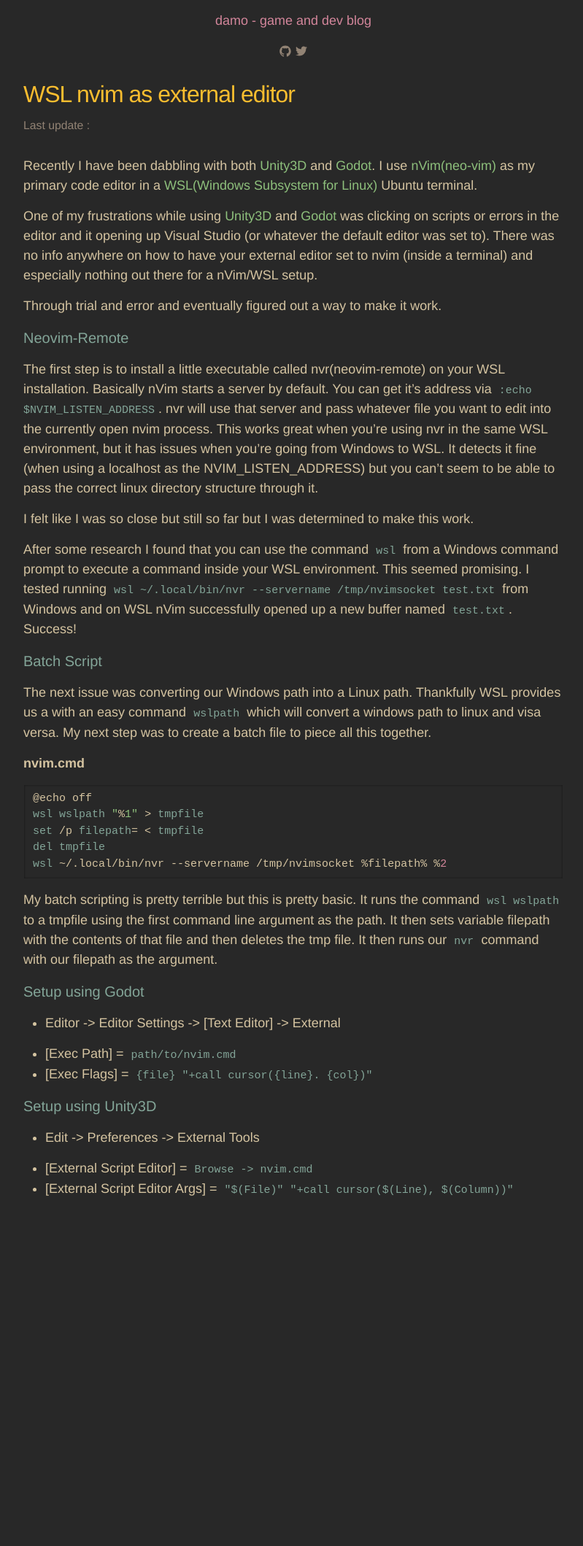
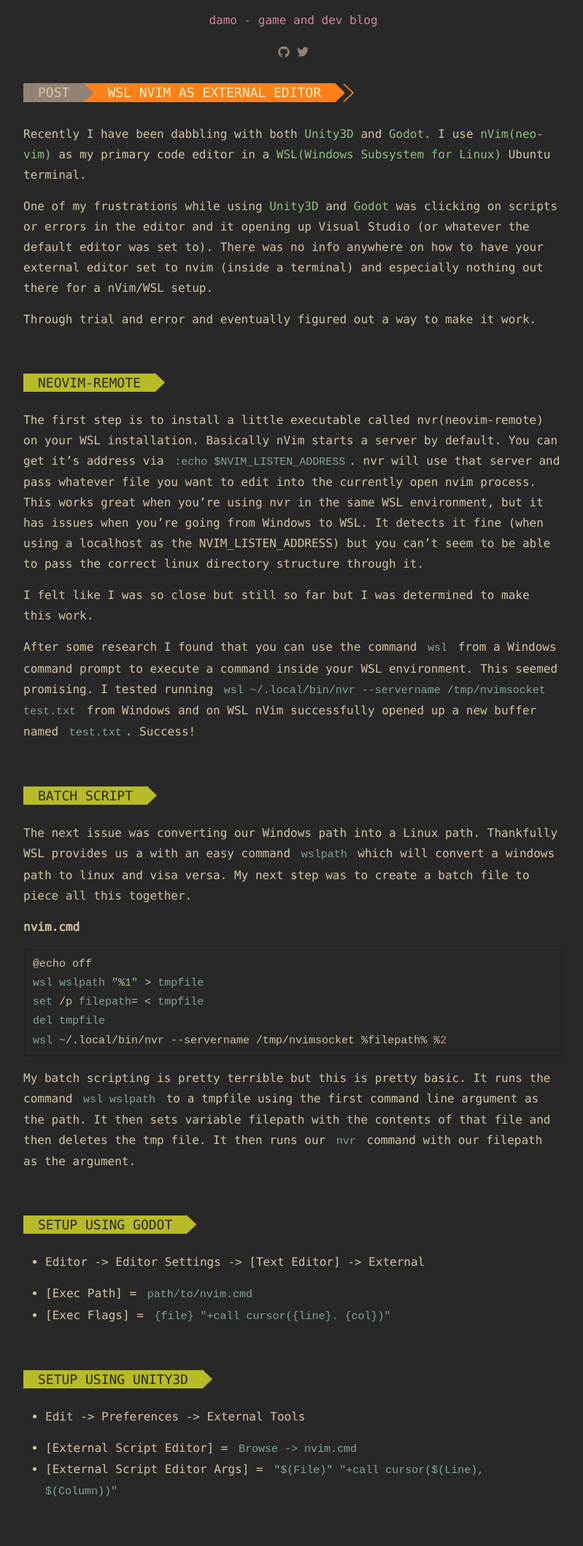
Before and after one commit to damopewpew/damopewpew.github.io, a Jekyll site: the page built from _posts/2020-02-29-wsl-nvim-as-external-editor.markdown, in a window 1280 px wide. Shown: the whole page at 73% size, without its empty margins (238-1037 px from the left). Built offline with Jekyll 4.4.1, drawn with Linux system fonts in a browser that asks for light colours; before the commit the page ends 1703 px from its top, so only the background shows below that.

Commit message:
Update styles and font

```diff
--- a/_layouts/post.html
+++ b/_layouts/post.html
@@ -4,8 +4,8 @@ layout: default
 <article class="post" itemscope itemtype="http://schema.org/BlogPosting">
 
   <header class="post-header">
-    <h1 class="post-title" itemprop="name headline">{{ page.title | escape }}</h1>
-    <p class="post-meta">Last update : {{ page.last_update | date: "%d-%m-%Y" }}</p>
+      <h1 class="post-title post-title-grey" itemprop="name headline">POST</h1><span class="post-arrow post-arrow-grey"></span>
+      <h1 class="post-title" itemprop="name headline">{{ page.title | escape }}</h1><span class="post-arrow"></span><span class="post-arrow post-arrow-dark"></span>
   </header>
 
   <div class="post-content" itemprop="articleBody">
--- a/_sass/_layout.scss
+++ b/_sass/_layout.scss
@@ -208,17 +208,52 @@
  */
 .post-header {
   margin-bottom: $spacing-unit;
+  color: $yellow;
+  display: flex;
+  align-items: center;
+  justify-content: flex-start;
+}
+
+.post-arrow {
+    background-color: $black;
+    color: $orange;
+    font-size: 20px;
+    padding: 0;
+    margin: 0;
+    line-height:1.30;
+      @include media-query($on-laptop) {
+            font-size: 17px;
+        }
+}
+
+.post-arrow-grey {
+    background-color: $orange;
+    color: $grey;
 }
 
 .post-title {
-  font-size: 32px;
-  letter-spacing: -1px;
-  line-height: 1;
-  color: $yellow;
+    text-transform: uppercase;
+    line-height: 1.0;
+    margin: 0;
+    padding: 4px 20px 4px 20px;
+      font-size: 18px;
+      align-items: center;
+      align-self: center;
+      color: $white;
+      max-height: 24px;
 
-  @include media-query($on-laptop) {
-    font-size: 26px;
-  }
+  background-color: $orange;
+      @include media-query($on-laptop) {
+        font-size: 14px;
+        overflow: hidden;
+        word-wrap: none;
+        white-space: nowrap;
+      }
+}
+
+.post-title-grey {
+    background-color: $grey;
+    color: $text-color;
 }
 
 .post-content {
@@ -235,14 +270,31 @@
   }
 
   h3 {
-    font-size: 20px;
-    margin: 15px 0;
-    color: $blue;
+    padding: 2px 0px 2px 20px;
+    font-size: 18px;
+    color: $black;
+    background-color: $green;
+    display: inline;
+    text-transform: uppercase;
 
     @include media-query($on-laptop) {
-      font-size: 18px;
+      font-size: 14px;
     }
   }
+
+  h3::after {
+      margin-top: 40px;
+    margin-left: 20px;
+    margin-bottom: 20px;
+      display: inline-block;
+        content: "";
+        background-color: $black;
+        color: $green;
+        font-size: 20px;
+    @include media-query($on-laptop) {
+      font-size: 15px;
+    }
+    }
 
   h4 {
     font-size: 18px;
@@ -252,7 +304,6 @@
     }
   }
 }
-
 
 
 /**
--- a/assets/main.scss
+++ b/assets/main.scss
@@ -2,6 +2,10 @@
 # Only the main Sass file needs front matter (the dashes are enough)
 ---
 @charset "utf-8";
+@font-face {
+    font-family: "dejavusansmono";
+    src: url("./DejaVuSansMono.woff2");
+}
 
 // Gruvbox color reference
 
@@ -13,13 +17,15 @@ $blue:      #83a598;
 $aqua:      #8ec07c;
 $green:     #b8bb26;
 $grey:      #928374;
+$black:     #282828;
+$white:     #fbf1c7;
 
 // Our variables
-$base-font-family: "Helvetica Neue", Helvetica, Arial, sans-serif;
-$base-font-size:   18px;
+$base-font-family: "dejavusansmono", "Helvetica Neue", Helvetica, Arial, sans-serif;
+$base-font-size:   16px;
 $base-font-weight: 400;
 $small-font-size:  $base-font-size * 0.875;
-$base-line-height: 1.5;
+$base-line-height: 1.75;
 
 $spacing-unit:     30px;
 
```
Also changed, not shown: assets/DejaVuSansMono.woff2 (added).
